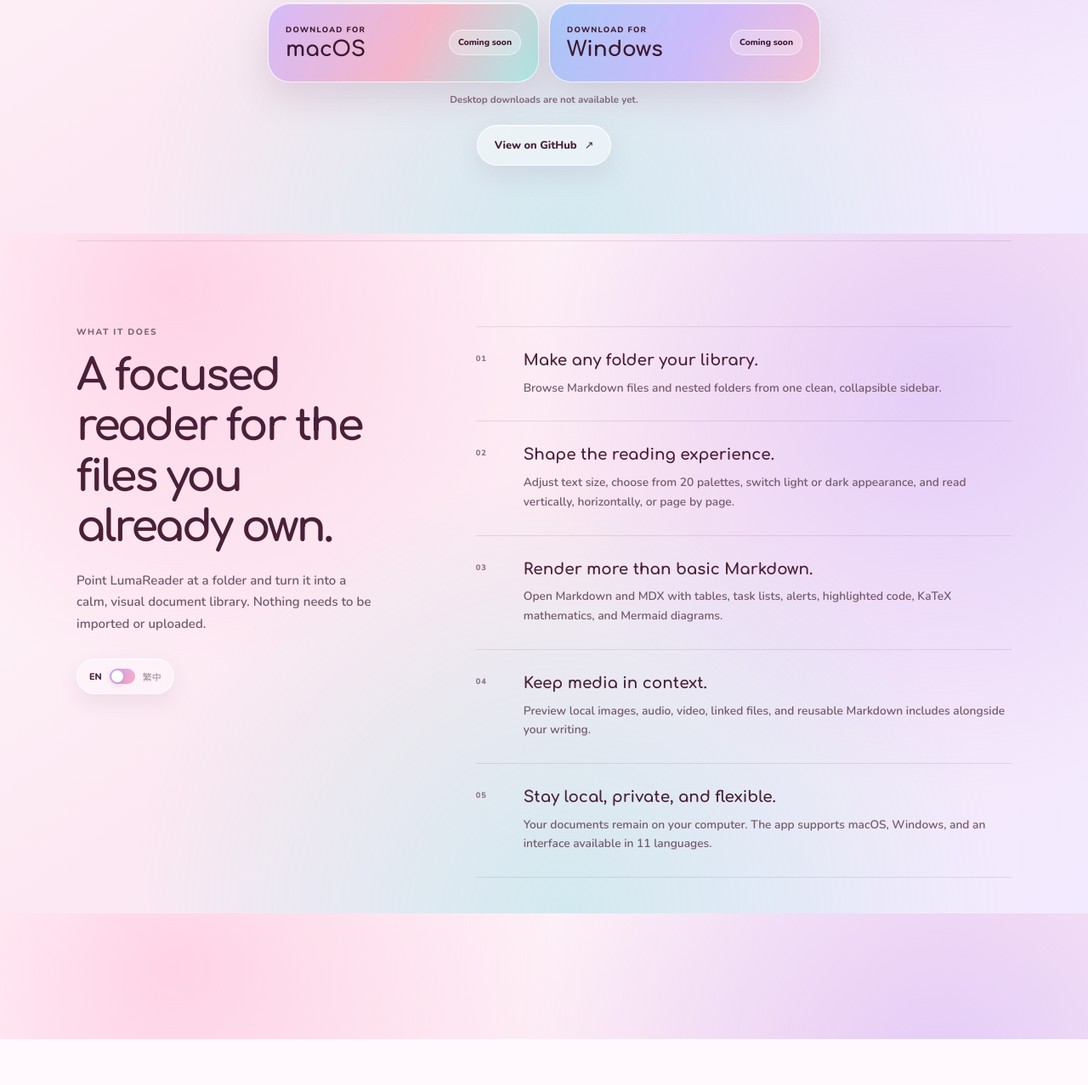
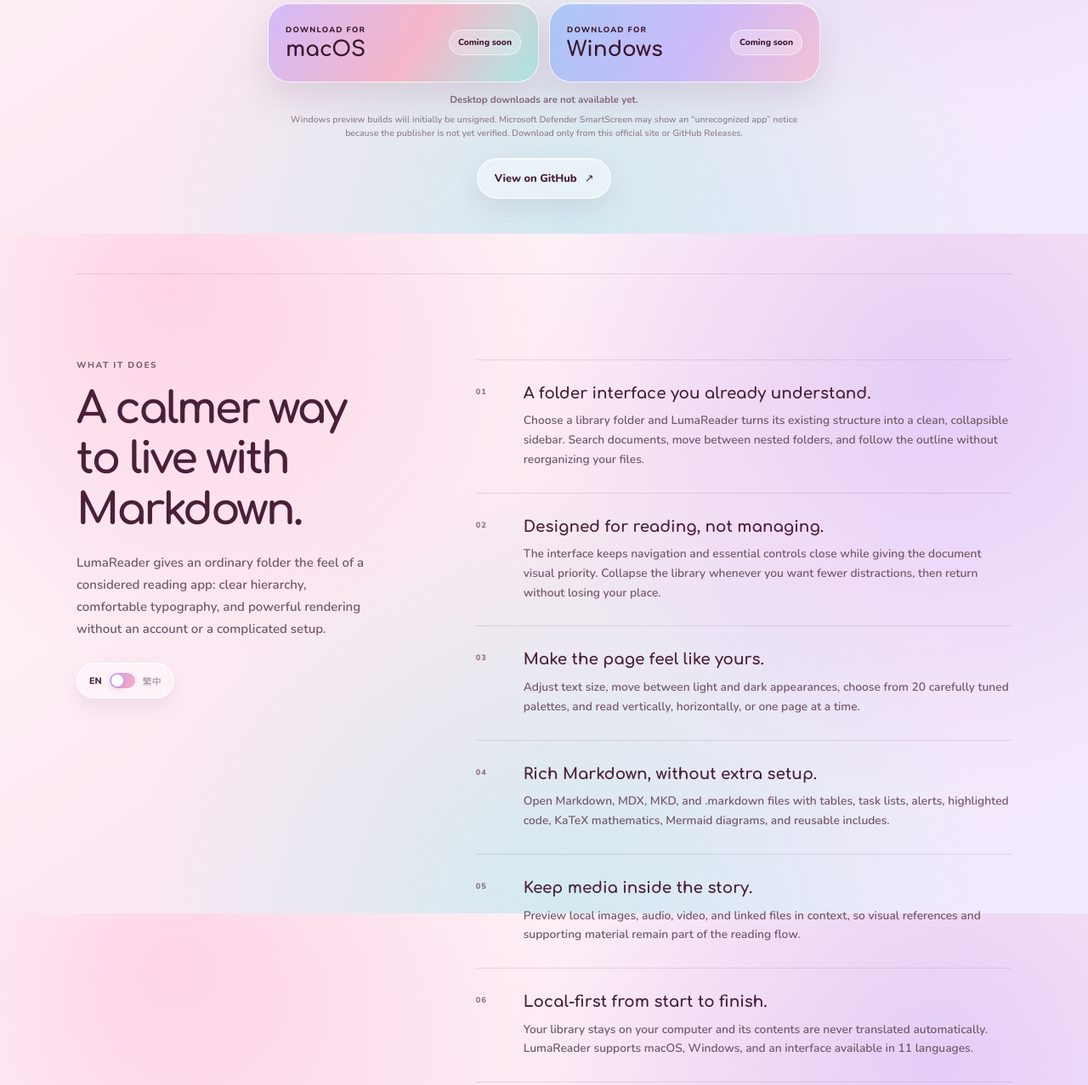
Before and after one commit to kainnne/Kainnne-LumaReader, a browser extension: page site/index.html in a window 1280 px wide. Shown: the part 525-1802 px from the top of the page at 85% size. Before the commit the page ends 1748 px from the top, so only its background shows below. Drawn offline with nearby package versions, Linux system fonts and the light colour scheme; files whose address does not match are found by name.

Commit message:
Expand LumaReader website copy

```diff
--- a/site/app.js
+++ b/site/app.js
@@ -1,31 +1,37 @@
-const copy = {
+const editions = {
   en: {
-    "overview-title": "A focused reader for the files you already own.",
-    "overview-lead": "Point LumaReader at a folder and turn it into a calm, visual document library. Nothing needs to be imported or uploaded.",
-    "feature-1-title": "Make any folder your library.",
-    "feature-1-body": "Browse Markdown files and nested folders from one clean, collapsible sidebar.",
-    "feature-2-title": "Shape the reading experience.",
-    "feature-2-body": "Adjust text size, choose from 20 palettes, switch light or dark appearance, and read vertically, horizontally, or page by page.",
-    "feature-3-title": "Render more than basic Markdown.",
-    "feature-3-body": "Open Markdown and MDX with tables, task lists, alerts, highlighted code, KaTeX mathematics, and Mermaid diagrams.",
-    "feature-4-title": "Keep media in context.",
-    "feature-4-body": "Preview local images, audio, video, linked files, and reusable Markdown includes alongside your writing.",
-    "feature-5-title": "Stay local, private, and flexible.",
-    "feature-5-body": "Your documents remain on your computer. The app supports macOS, Windows, and an interface available in 11 languages."
+    "windows-notice": "Windows preview builds will initially be unsigned. Microsoft Defender SmartScreen may show an “unrecognized app” notice because the publisher is not yet verified. Download only from this official site or GitHub Releases.",
+    "overview-title": "A calmer way to live with Markdown.",
+    "overview-lead": "LumaReader gives an ordinary folder the feel of a considered reading app: clear hierarchy, comfortable typography, and powerful rendering without an account or a complicated setup.",
+    "feature-1-title": "A folder interface you already understand.",
+    "feature-1-body": "Choose a library folder and LumaReader turns its existing structure into a clean, collapsible sidebar. Search documents, move between nested folders, and follow the outline without reorganizing your files.",
+    "feature-2-title": "Designed for reading, not managing.",
+    "feature-2-body": "The interface keeps navigation and essential controls close while giving the document visual priority. Collapse the library whenever you want fewer distractions, then return without losing your place.",
+    "feature-3-title": "Make the page feel like yours.",
+    "feature-3-body": "Adjust text size, move between light and dark appearances, choose from 20 carefully tuned palettes, and read vertically, horizontally, or one page at a time.",
+    "feature-4-title": "Rich Markdown, without extra setup.",
+    "feature-4-body": "Open Markdown, MDX, MKD, and .markdown files with tables, task lists, alerts, highlighted code, KaTeX mathematics, Mermaid diagrams, and reusable includes.",
+    "feature-5-title": "Keep media inside the story.",
+    "feature-5-body": "Preview local images, audio, video, and linked files in context, so visual references and supporting material remain part of the reading flow.",
+    "feature-6-title": "Local-first from start to finish.",
+    "feature-6-body": "Your library stays on your computer and its contents are never translated automatically. LumaReader supports macOS, Windows, and an interface available in 11 languages."
   },
   zh: {
-    "overview-title": "專心閱讀你真正擁有的文件。",
-    "overview-lead": "選擇一個資料夾，LumaReader 就會把它變成安靜、清楚又好看的文件庫，不必匯入，也不必上傳。",
-    "feature-1-title": "任何資料夾都能成為你的文件庫。",
-    "feature-1-body": "透過乾淨、可收合的側邊欄，瀏覽 Markdown 文件與所有子資料夾。",
-    "feature-2-title": "把閱讀畫面調成你喜歡的樣子。",
-    "feature-2-body": "調整字體大小、選擇 20 組配色與明暗模式，並切換直向、橫向或分頁閱讀。",
-    "feature-3-title": "完整呈現不只基礎 Markdown。",
-    "feature-3-body": "支援 Markdown、MDX、表格、待辦清單、提示區塊、程式碼上色、KaTeX 數學公式與 Mermaid 圖表。",
-    "feature-4-title": "讓媒體內容留在閱讀脈絡裡。",
-    "feature-4-body": "直接預覽本機圖片、音訊、影片、連結檔案與可重複引用的 Markdown 內容。",
-    "feature-5-title": "保持本機、隱私與彈性。",
-    "feature-5-body": "文件始終留在你的電腦。應用程式支援 macOS、Windows，介面提供 11 種語言。"
+    "windows-notice": "Windows 預覽版目前尚未取得程式碼簽章，第一次開啟時可能出現 SmartScreen 的「無法辨識」提醒。請只從 LumaReader 官方網站或 GitHub Releases 下載；若系統顯示明確的威脅名稱，請停止執行並回報。",
+    "overview-title": "把普通資料夾，變成真正想打開的閱讀空間。",
+    "overview-lead": "LumaReader 不要求你改變原本的整理方式。選好資料夾，就能在清楚的目錄、舒服的排版與安靜的介面裡閱讀；功能放在需要的位置，文件仍然是畫面的主角。",
+    "feature-1-title": "照原本習慣整理，不必把文件搬家。",
+    "feature-1-body": "資料夾層級會直接變成左側文件庫，子資料夾可以展開或收合，也能快速搜尋文件、切換內容與查看文章目錄。檔案怎麼放，LumaReader 就怎麼呈現。",
+    "feature-2-title": "介面安靜，但該有的操作都在手邊。",
+    "feature-2-body": "閱讀、切換與調整功能都集中在容易理解的位置，不需要先學一套複雜流程。想專心時可以收起文件庫，把注意力完整留給正在看的內容。",
+    "feature-3-title": "同一份文件，也能換一種舒服的讀法。",
+    "feature-3-body": "字體大小、明暗模式與 20 組配色都能自由調整；長文可以直向捲動、橫向閱讀或逐頁翻閱，依照當下的螢幕與閱讀習慣切換。",
+    "feature-4-title": "內容再豐富，也能整理成好讀的頁面。",
+    "feature-4-body": "除了 Markdown 與 MDX，也支援表格、待辦清單、提示區塊、程式碼上色、KaTeX 數學公式、Mermaid 圖表與內容引用，技術文件不必犧牲可讀性。",
+    "feature-5-title": "圖片、影音與參考資料，都留在文章脈絡裡。",
+    "feature-5-body": "本機圖片、音訊、影片及連結檔案可以直接預覽，不必為了查看素材在多個視窗之間來回切換。",
+    "feature-6-title": "文件留在電腦，選擇權也留在你手上。",
+    "feature-6-body": "LumaReader 以本機閱讀為核心，不會自動翻譯或上傳文件內容。應用程式支援 macOS、Windows，介面提供 11 種語言，文件本身仍維持原貌。"
   }
 };
 
@@ -33,8 +39,8 @@ const languageToggle = document.querySelector(".language-toggle");
 const languageOptions = document.querySelectorAll("[data-language-option]");
 const downloadNote = document.querySelector(".download-note");
 
-function setLanguage(language) {
-  const nextCopy = copy[language];
+function setEdition(language) {
+  const nextCopy = editions[language];
 
   document.body.classList.add("is-switching");
   window.setTimeout(() => {
@@ -45,7 +51,7 @@ function setLanguage(language) {
     languageToggle.setAttribute("aria-pressed", String(language === "zh"));
     languageToggle.setAttribute(
       "aria-label",
-      language === "zh" ? "將功能說明切換為英文" : "Switch feature description to Traditional Chinese"
+      language === "zh" ? "顯示英文版本" : "Show the Traditional Chinese edition"
     );
     languageOptions.forEach((option) => {
       option.classList.toggle("is-active", option.dataset.languageOption === language);
@@ -56,7 +62,7 @@ function setLanguage(language) {
 
 languageToggle.addEventListener("click", () => {
   const language = languageToggle.getAttribute("aria-pressed") === "true" ? "en" : "zh";
-  setLanguage(language);
+  setEdition(language);
 });
 
 document.querySelectorAll("[data-download]").forEach((button) => {
--- a/site/index.html
+++ b/site/index.html
@@ -54,6 +54,10 @@
           Desktop downloads are not available yet.
         </p>
 
+        <p class="windows-notice" data-copy="windows-notice">
+          Windows preview builds will initially be unsigned. Microsoft Defender SmartScreen may show an “unrecognized app” notice because the publisher is not yet verified. Download only from this official site or GitHub Releases.
+        </p>
+
         <a class="github-button" href="https://github.com/kainnne/Kainnne-LumaReader">
           <span>View on GitHub</span><span aria-hidden="true">↗</span>
         </a>
@@ -62,11 +66,11 @@
       <section class="overview" aria-labelledby="overview-title">
         <div class="overview-heading">
           <p class="section-label">WHAT IT DOES</p>
-          <h2 id="overview-title" data-copy="overview-title">A focused reader for the files you already own.</h2>
+          <h2 id="overview-title" data-copy="overview-title">A calmer way to live with Markdown.</h2>
           <p class="overview-lead" data-copy="overview-lead">
-            Point LumaReader at a folder and turn it into a calm, visual document library. Nothing needs to be imported or uploaded.
+            LumaReader gives an ordinary folder the feel of a considered reading app: clear hierarchy, comfortable typography, and powerful rendering without an account or a complicated setup.
           </p>
-          <button class="language-toggle" type="button" aria-pressed="false" aria-label="Switch feature description to Traditional Chinese">
+          <button class="language-toggle" type="button" aria-pressed="false" aria-label="Show the Traditional Chinese edition">
             <span class="language-option is-active" data-language-option="en">EN</span>
             <span class="toggle-track" aria-hidden="true"><span></span></span>
             <span class="language-option" data-language-option="zh">繁中</span>
@@ -77,36 +81,43 @@
           <li>
             <span class="feature-number">01</span>
             <div>
-              <strong data-copy="feature-1-title">Make any folder your library.</strong>
-              <p data-copy="feature-1-body">Browse Markdown files and nested folders from one clean, collapsible sidebar.</p>
+              <strong data-copy="feature-1-title">A folder interface you already understand.</strong>
+              <p data-copy="feature-1-body">Choose a library folder and LumaReader turns its existing structure into a clean, collapsible sidebar. Search documents, move between nested folders, and follow the outline without reorganizing your files.</p>
             </div>
           </li>
           <li>
             <span class="feature-number">02</span>
             <div>
-              <strong data-copy="feature-2-title">Shape the reading experience.</strong>
-              <p data-copy="feature-2-body">Adjust text size, choose from 20 palettes, switch light or dark appearance, and read vertically, horizontally, or page by page.</p>
+              <strong data-copy="feature-2-title">Designed for reading, not managing.</strong>
+              <p data-copy="feature-2-body">The interface keeps navigation and essential controls close while giving the document visual priority. Collapse the library whenever you want fewer distractions, then return without losing your place.</p>
             </div>
           </li>
           <li>
             <span class="feature-number">03</span>
             <div>
-              <strong data-copy="feature-3-title">Render more than basic Markdown.</strong>
-              <p data-copy="feature-3-body">Open Markdown and MDX with tables, task lists, alerts, highlighted code, KaTeX mathematics, and Mermaid diagrams.</p>
+              <strong data-copy="feature-3-title">Make the page feel like yours.</strong>
+              <p data-copy="feature-3-body">Adjust text size, move between light and dark appearances, choose from 20 carefully tuned palettes, and read vertically, horizontally, or one page at a time.</p>
             </div>
           </li>
           <li>
             <span class="feature-number">04</span>
             <div>
-              <strong data-copy="feature-4-title">Keep media in context.</strong>
-              <p data-copy="feature-4-body">Preview local images, audio, video, linked files, and reusable Markdown includes alongside your writing.</p>
+              <strong data-copy="feature-4-title">Rich Markdown, without extra setup.</strong>
+              <p data-copy="feature-4-body">Open Markdown, MDX, MKD, and .markdown files with tables, task lists, alerts, highlighted code, KaTeX mathematics, Mermaid diagrams, and reusable includes.</p>
             </div>
           </li>
           <li>
             <span class="feature-number">05</span>
             <div>
-              <strong data-copy="feature-5-title">Stay local, private, and flexible.</strong>
-              <p data-copy="feature-5-body">Your documents remain on your computer. The app supports macOS, Windows, and an interface available in 11 languages.</p>
+              <strong data-copy="feature-5-title">Keep media inside the story.</strong>
+              <p data-copy="feature-5-body">Preview local images, audio, video, and linked files in context, so visual references and supporting material remain part of the reading flow.</p>
+            </div>
+          </li>
+          <li>
+            <span class="feature-number">06</span>
+            <div>
+              <strong data-copy="feature-6-title">Local-first from start to finish.</strong>
+              <p data-copy="feature-6-body">Your library stays on your computer and its contents are never translated automatically. LumaReader supports macOS, Windows, and an interface available in 11 languages.</p>
             </div>
           </li>
         </ol>
--- a/site/styles.css
+++ b/site/styles.css
@@ -225,6 +225,15 @@ h1 {
   font-weight: 700;
 }
 
+.windows-notice {
+  width: min(620px, 100%);
+  margin: 4px 0 0;
+  color: #91838c;
+  font-size: 0.66rem;
+  font-weight: 600;
+  line-height: 1.55;
+}
+
 .download-note.is-notified { animation: note-pulse 0.42s ease; }
 
 @keyframes note-pulse {
@@ -233,7 +242,7 @@ h1 {
 
 .github-button {
   min-height: 48px;
-  margin-top: 18px;
+  margin-top: 20px;
   padding: 0 20px;
   display: inline-flex;
   align-items: center;
```
